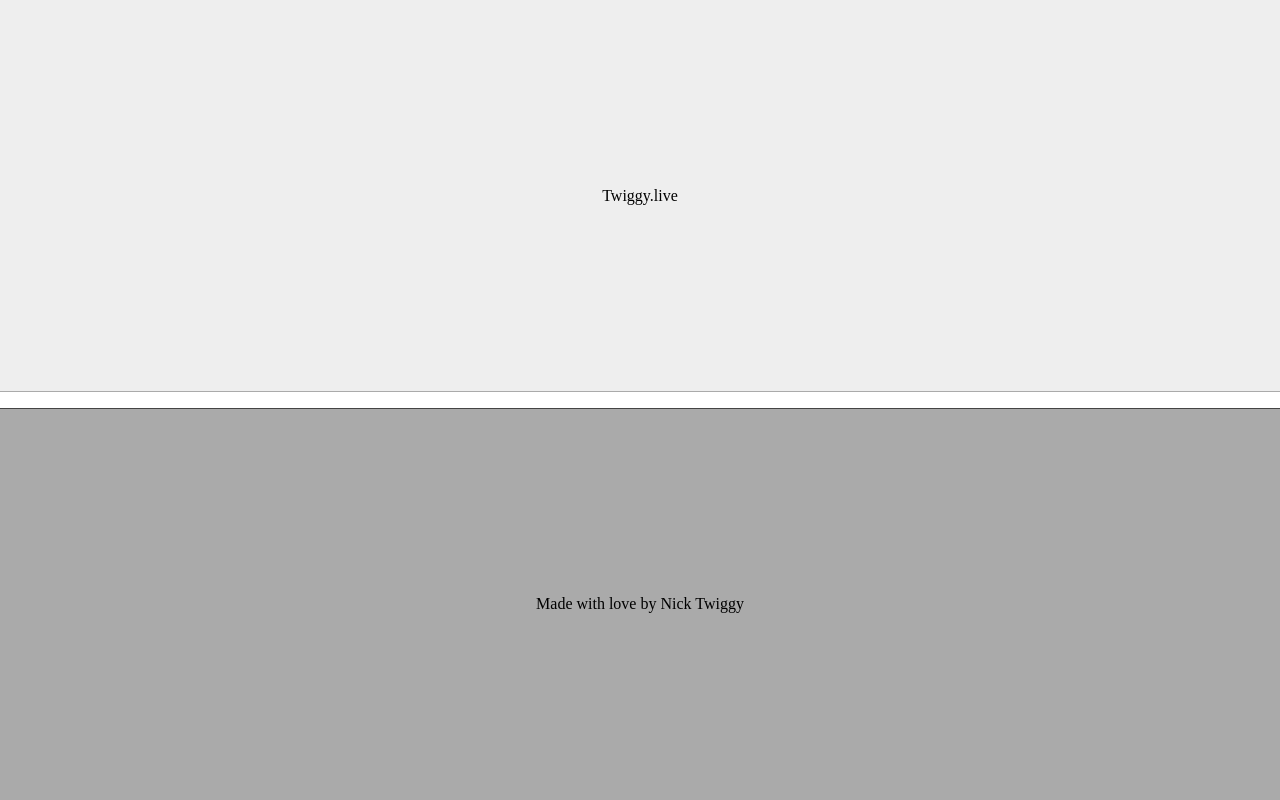
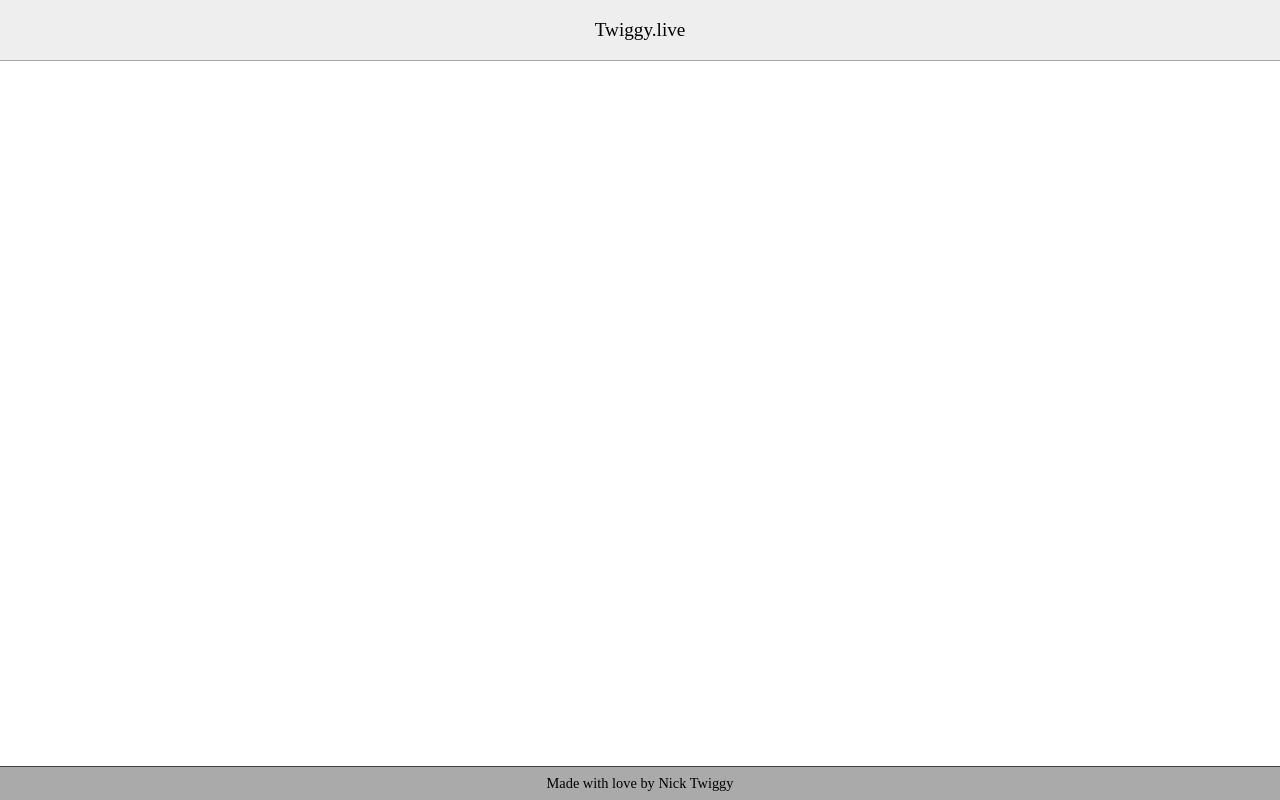
Before and after one commit to dean-mcbean/twiggy-live, a PHP site: page / in a window 1280 px wide. Run offline with PHP 8.4, Linux system fonts and the light colour scheme; some libraries are stand-ins or nearby versions.

Commit message:
Switch to PHP

```diff
--- a/index.html
+++ b/index.php
@@ -1,6 +1,6 @@
 <html>
     <head>
-        <title>Hi</title>
+        <title>Twiggy.live</title>
         <link rel="stylesheet" href="styles.css">
         <script src="https://ajax.googleapis.com/ajax/libs/jquery/3.6.0/jquery.min.js"></script>
     </head>
--- a/styles.css
+++ b/styles.css
@@ -18,13 +18,18 @@ table {
     width: 100%;
 }
 #page-header-td {
-    padding: 1rem;
+    padding: 1.2rem;
+    font-size: 1.2rem;
     text-align: center;
     background-color: #EEE;
     border-bottom: 1px solid #AAA;
 }
+#page-contents-td {
+    height: 100%;
+}
 #page-footer-td {
-    padding: 1rem;
+    font-size: 0.9rem;
+    padding: 0.5rem;
     text-align: center;
     background-color: #AAA;
     border-top: 1px solid #444;
```
